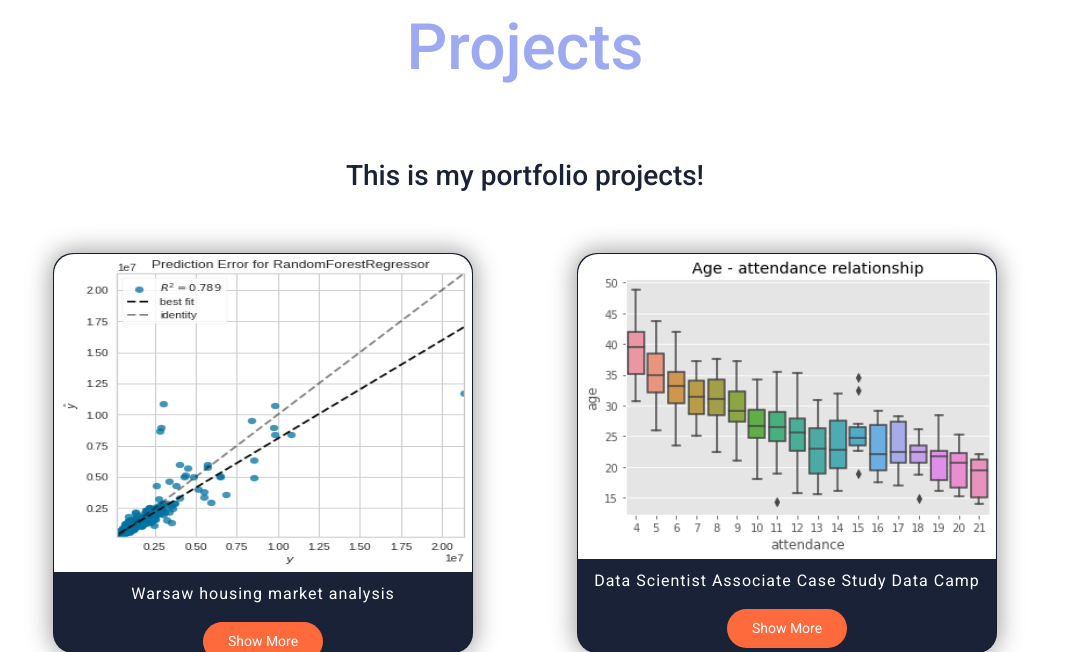
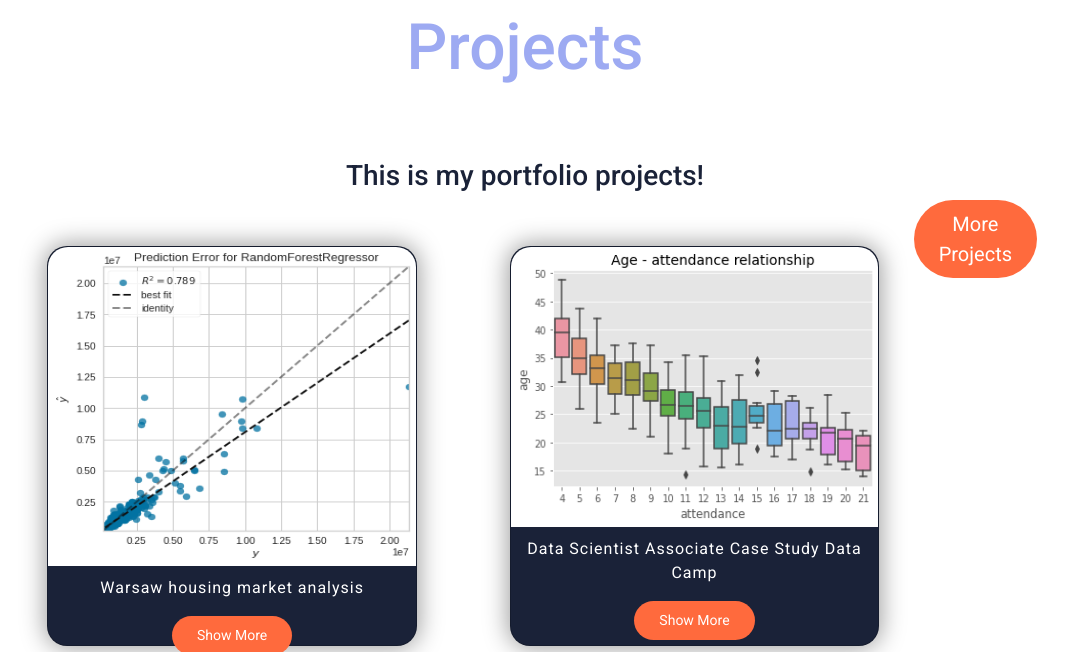
Before and after one commit to CarJung/Django_portfolio_page, a Django app: page /Krzysztof.Wrobel/KW/ in a window 1280 px wide. Shown: the part 2139-2791 px from the top of the page, without its empty margins (115-1183 px from the left). Run offline with Django 4.2, Linux system fonts and the light colour scheme.

Commit message:
added button

```diff
--- a/templates/index.html
+++ b/templates/index.html
@@ -139,6 +139,7 @@
             </div>
           </div>
         </div>
+        <a href="Projects/"><button class="btn btn-lg">More Projects</button></a>
         </div>
     </main>
     <footer>
```
